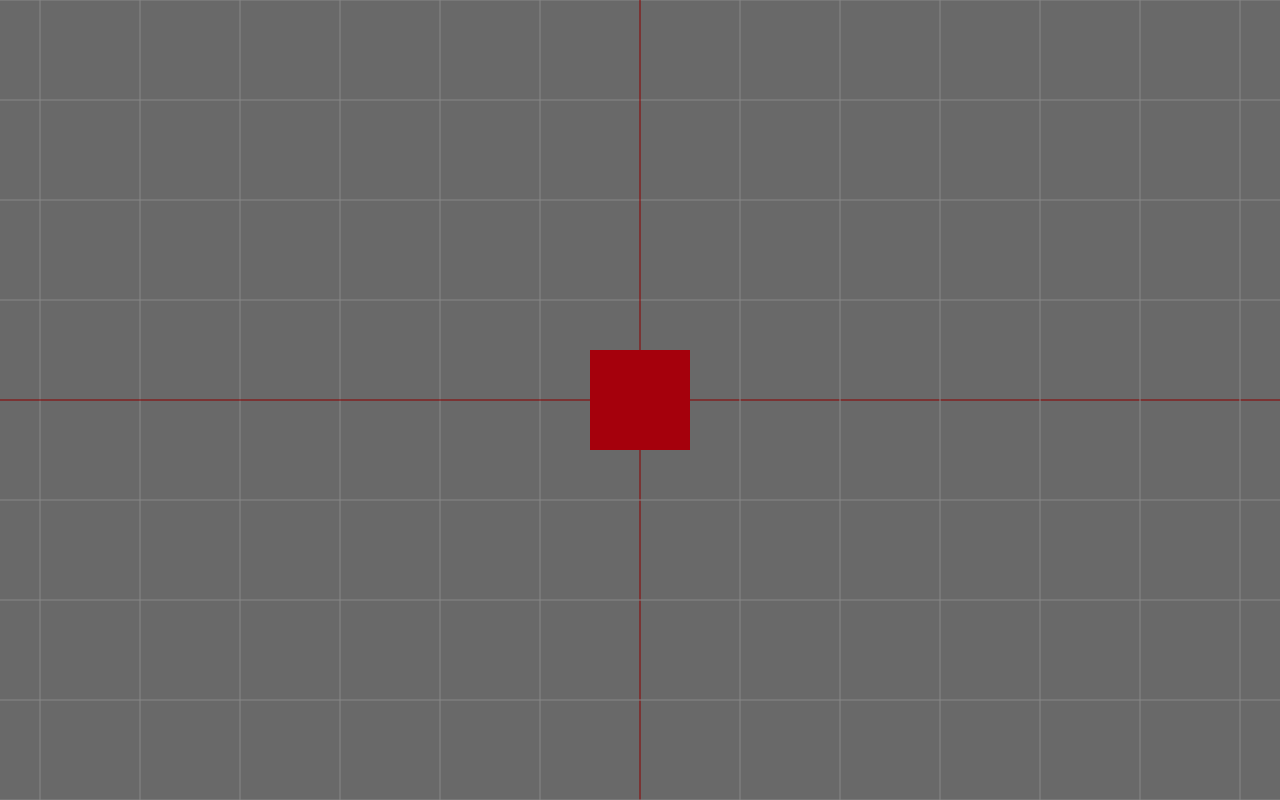
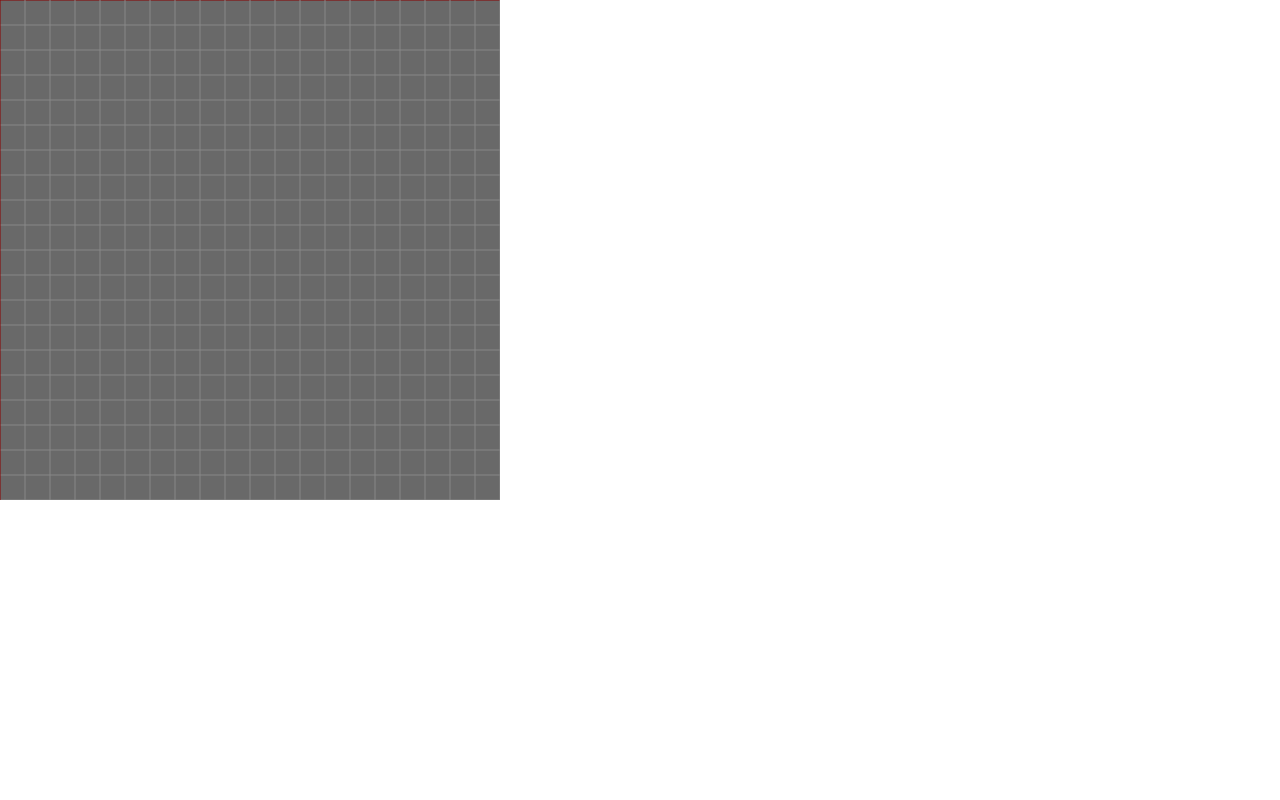
Before and after one commit to shushanskii/15puzzle, a React app: page / in a window 1280 px wide. Built offline with nearby package versions, Linux system fonts and the light colour scheme.

Commit message:
feat(app): fix Orthographic camera view

```diff
--- a/src/components/Box/index.tsx
+++ b/src/components/Box/index.tsx
@@ -1,13 +1,21 @@
 /* eslint-disable react/no-unknown-property */
-import { type FC } from 'react'
+import { type FC, useState } from 'react'
+import { useFrame } from '@react-three/fiber'
+import { gradToRad } from 'utils/gradToRad'
 
-const Box: FC<unknown> = () => (
-  <boxHelper>
-    <mesh>
-      <boxGeometry args={[1, 1, 1]}/>
+const Box: FC<unknown> = () => {
+  const [rotation, setRotation] = useState<number>(0)
+
+  useFrame((state, delta) => {
+    setRotation(rotation + delta)
+  })
+
+  return (
+    <mesh rotation={[gradToRad(-90), 0, rotation]} position={[50, 0, 0]}>
+      <planeGeometry args={[100, 100]}/>
       <meshPhongMaterial color={'red'}/>
     </mesh>
-  </boxHelper>
-)
+  )
+}
 
 export default Box
--- a/src/scene/index.tsx
+++ b/src/scene/index.tsx
@@ -4,16 +4,19 @@ import { Canvas } from '@react-three/fiber'
 import Box from 'components/Box'
 import { gradToRad } from 'utils/gradToRad'
 
-const Scene: FC<unknown> = () =>
-
-  (
+const Scene: FC<unknown> = () => (
   <Canvas id={'canvas'} orthographic={true} camera={{
-      position: [0, 10, 0],
+    position: [0, 1, 0],
     rotation: [gradToRad(-90), 0, 0],
-      zoom: 100,
-      far: 20
+    top: 0,
+    bottom: 200,
+    left: 0,
+    right: 200,
+    zoom: 1,
+    far: 1,
+    near: -1,
   }}>
-      <gridHelper args={[100, 100, 'darkred']}/>
+    <gridHelper args={[50000, 5000, 'darkred']}/>
     <directionalLight color={'white'} position={[0, 10, 0]}/>
     <Box/>
   </Canvas>
--- a/src/style.ts
+++ b/src/style.ts
@@ -15,6 +15,8 @@ export const GlobalStyle = createGlobalStyle`
     #root {
         #canvas {
             background: dimgrey;
+            width: 500px !important;
+            height: 500px !important;
         }
     }
 `
```
Lines whose indentation alone changed are shown as unchanged.
